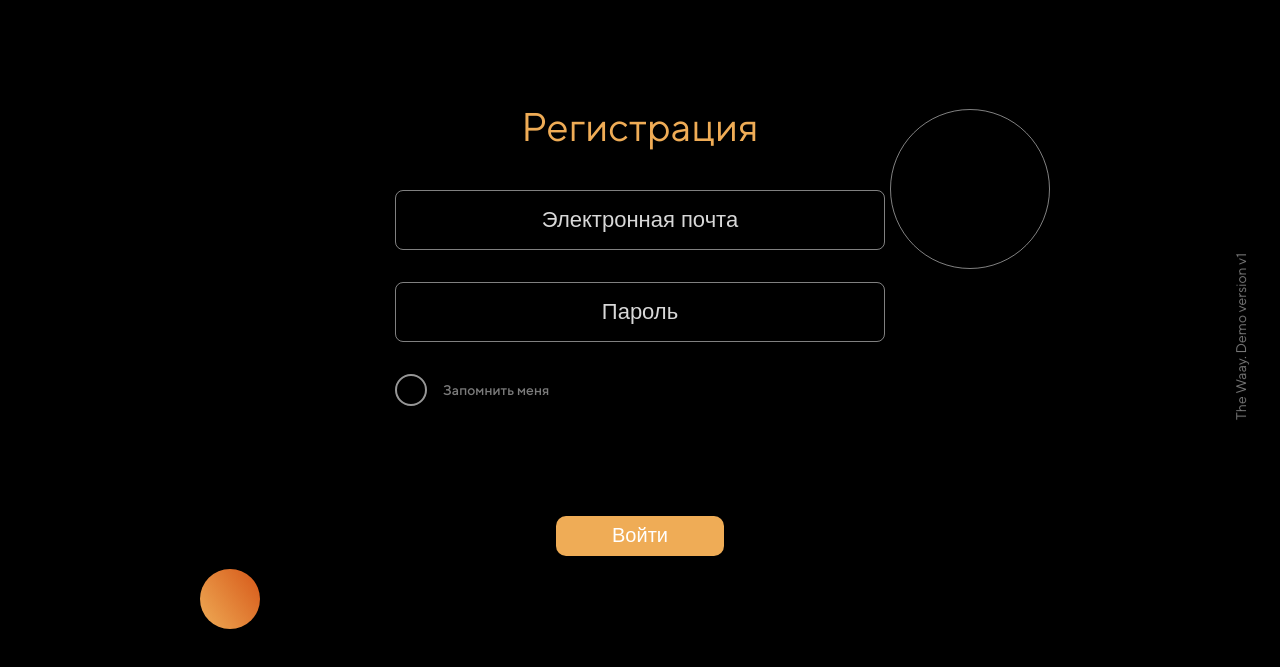
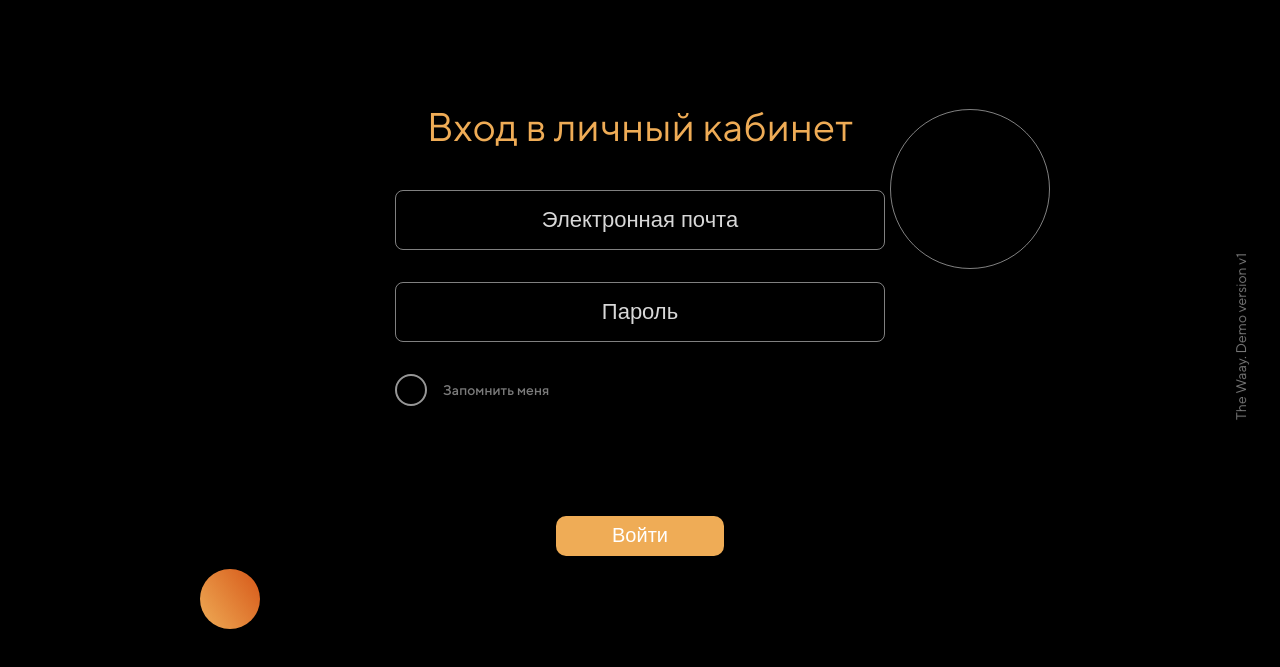
Before and after one commit to AndreyKirichenko/TheWaay, a website built with webpack: page src/pug/sign_in.pug in a window 1280 px wide. Shown: the part 71-738 px from the top of the page. Built offline with nearby package versions, Linux system fonts and the light colour scheme; some packages are replaced by stand-ins of ours; what dom-delegate would draw is missing.

Commit message:
fixed sign in header

```diff
--- a/src/pug/sign_in/_sign_in.pug
+++ b/src/pug/sign_in/_sign_in.pug
@@ -4,7 +4,7 @@ section.page__section.signIn#signIn
   .signIn__circle2
   .page__content.signIn__content()
     .title.title--highlighted.signIn__title
-      | Регистрация
+      | Вход в личный кабинет
 
     .signIn__error
       | Пользователь с такими данными не найден.
```
